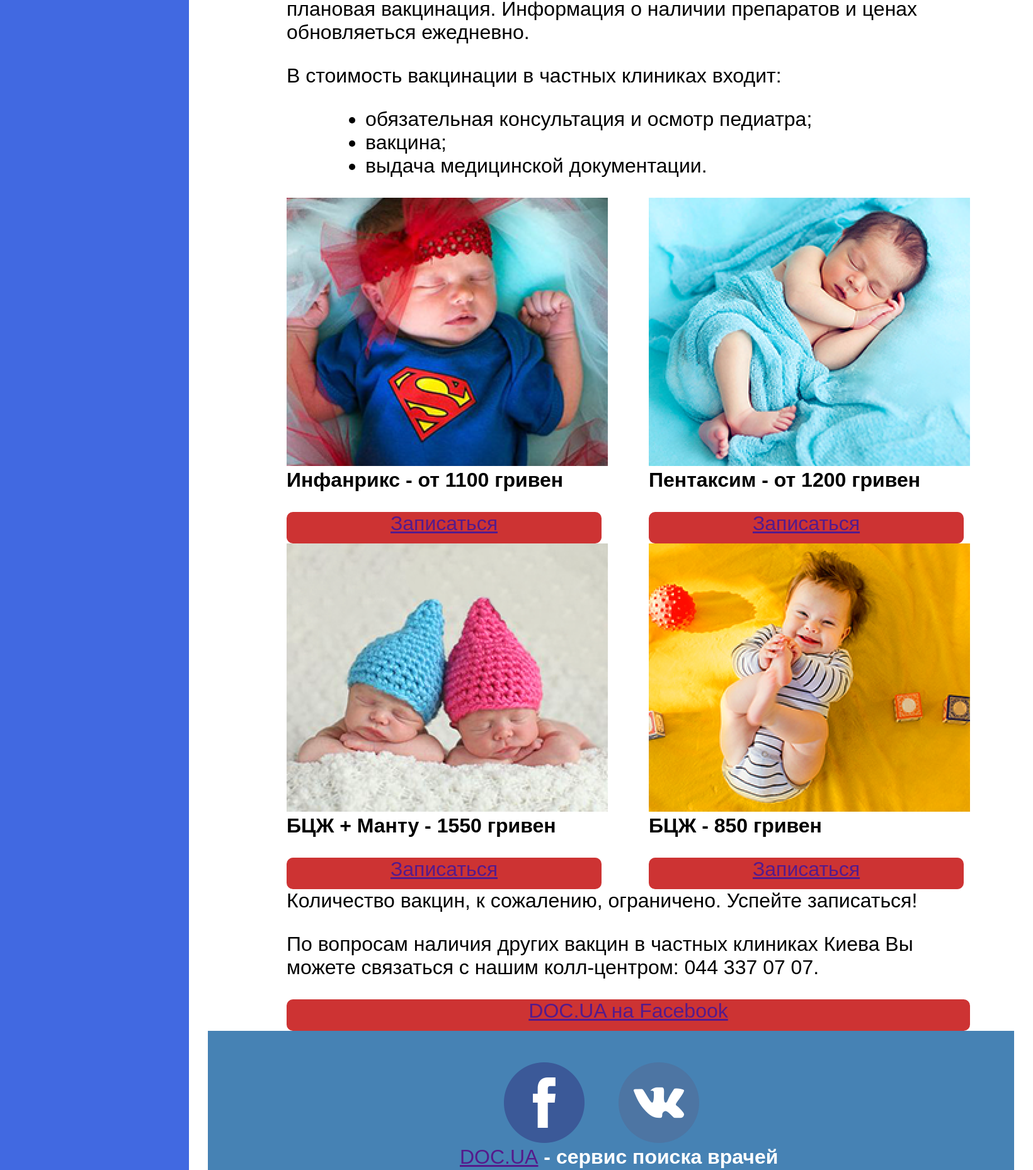
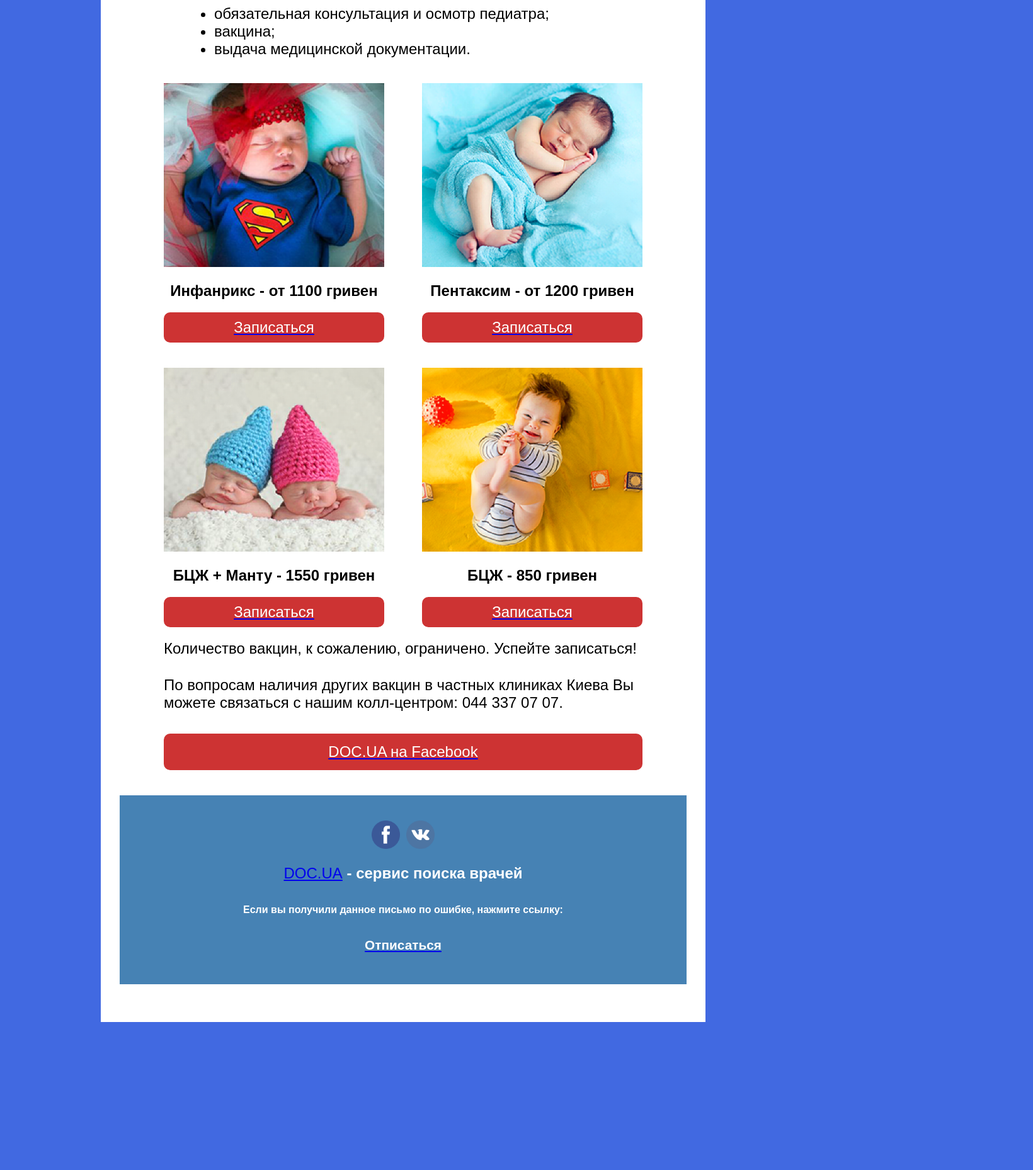
Before and after one commit to AlexandrPerun/HTML-CSS-JS, a plain HTML site: page Zadanie_1/Zadanie_1.7/index.html in a window 1280 px wide. Shown: the part 416-2274 px from the top of the page at 63% size, 1640 px wide, since content can reach past the window. After the commit the page ends 2089 px from the top, so only its background shows below. Drawn offline with Linux system fonts and the light colour scheme.

Commit message:
commit
ispravil 1.5, 1.7

```diff
--- a/Zadanie_1/Zadanie_1.5/css/style.css
+++ b/Zadanie_1/Zadanie_1.5/css/style.css
@@ -4,6 +4,7 @@
 }
 body{
 	background-color: grey;
+	overflow-x: hidden;
 }
 .header img{
 	width: 100%;
@@ -13,11 +14,11 @@ body{
 	text-align: center;
 }
 .bold{
-	font-weight: 600;
+	font-weight: 900;
 }
 .fool{
 	margin: 50px auto;
-	max-width: 800px;
+	max-width: 960px;
 	width: 100%;
 	background-color: grey;
 }
@@ -26,63 +27,90 @@ body{
 	width: 100%;
 }
 .text.wrap_top{
-	padding: 10px 100px;
+	padding: 10px 25px;
 }
 p{
-	font-size: 2em;
+	font-size: 1.5em;
 	font-family: arial;
+	padding: 5px 0;
 }
-.uzi{
+.row_2_items{
+	width: 100%;
+	height: auto;
+}
+.item.uzi{
 	float: left;
-	width: 450px;
+	width: 420px;
+	height: auto;
+	padding: 30px;
+}
+.item img{
+	width:100%;
 }
 .lol{
 	border-radius: 10px;
 	background-color: #CD3333;
-	font-color: white;
-	min-height: 50px;
-	min-width: 500px;
+	color: white;
+	height: 35px;
 }
-.zub{
-	float: left;
-	width: 450px;
-	padding-left: 150px;
+.item.zub{
+	float: right;
+	width: 420px;
+	padding: 30px;
+	height: auto;
+}
+.row_3_items{
+	width: 100%
+	height: auto;
 }
 .lol2{
 	border-radius: 10px;
 	background-color: #CD3333;
-	margin-left: 50px;
-	min-height: 50px;
-	min-width: 200px;
+	color: white;
+	width: 100%;
+	height: 35px;
 }
-.kard{
+.item2 img{
+	width: 100%;
+}
+.item2.kard{
 	float: left;
-	width: 300px;
+
+	width: 260px;
+	padding: 30px;
+	height: auto;
 }
-.nev{
+.item2.nev{
 	float: left;
-	width: 300px;
-	padding-left: 75px;
+	width: 260px;
+	padding: 30px;
+	height: auto;
 }
-.gin{
-	float: left;
-	width: 300px;
-	padding-left: 75px;
+.item2.gin{
+	float: right;
+	width: 260px;
+	padding: 30px;
+	height: auto;
 }
 .lol3{
 	border-radius: 10px;
+	width: 100%;
 	background-color: #CD3333;
-	margin-left: 0px;
-	min-height: 50px;
-	min-width: 750px;
+	color: white;
+	margin: 50px auto;
 }
 .foter{
-	width: 1899px;
-	height: 100px;
+	width: 100%
+	height: auto;
 	margin-top: 50px;
+	padding: 0 auto;
 }
-p2{
+.italic{
+	font-style: italic;
+}
+.centercenter{
 	color: snow;
 	font-family: arial;
-	padding-left: 400px;
+	text-align: center;
+	font-size: 1em;
 }
--- a/Zadanie_1/Zadanie_1.7/css/style.css
+++ b/Zadanie_1/Zadanie_1.7/css/style.css
@@ -1,111 +1,152 @@
-body
-{
-	margin-left: 300px;
-	margin-right: 300px;
-	margin-top: 0px;
-	margin-bottom: 0px;
+*{
+	margin:0;
+	padding:0;
+}
+
+
+body{
 	background-color: royalblue;
+	overflow-x: hidden;
 }
+
 .telo
 {
 	background-color: white;
-	width: 1280px;
-	height: 2500px;
-	padding-left: 30px;
-	padding-right: 30px;
-	padding-top: 0px;
-	margin-top: 50px;
+	width: 100%;
+	max-width: 960px;
+	margin:0 auto;
+	padding-bottom: 20px;
 	margin-bottom: 50px;
+}
+.header img{
+	width: 100%;
+}
+.header{
+	padding: 0 30px;
+}
+.bold{
+	font-weight: 600;
 }
 p
 {
-	padding-left: 125px;
-	padding-right: 125px;
-	font-size: 2em;
+	padding: 15px 100px;
+	font-size: 1.5em;
 	font-family: arial;
+}
+.center{
+	text-align: center;
+	padding-top: 30px;
 }
 ul
 {
-	padding-left: 250px;
-	padding-right: 125px;
-	font-size: 2em;
+	margin: 20px 180px;
+	font-size: 1.5em;
 	font-family: arial;
+}
+.row_1{
+	width: 100%;
+}
+.row_1 img{
+	width: 100%;
+}
+.row_2{
+	width: 100%;
+}
+.row_2 img{
+	width: 100%;
 }
 .inf
 {
 	float: left;
-	width: 500px;
-	padding-left: 125px;
+	margin: 20px 10px 20px 100px;
+	width: 350px;
 }
-p2
+.text
 {
-	padding-left: 0px;
-	padding-right: 0px;
-	font-size: 2em;
+	padding: 0;
+	margin: 20px 0px;
+	text-align: center;
+	font-size: 1.5em;
 	font-family: arial;
+
 }
 .lol
 {
 	border-radius: 10px;
 	background-color: #CD3333;
-	font-color: white;
-	min-height: 50px;
-	max-width: 500px;
+	color: white;
+	width: 100%;
+	text-align: center;
+}
+.botom{
+	padding: 10px;
 }
 .pan
 {
-	float: left;
-	width: 500px;
-	padding-left: 75px;
+	float: right;
+	width: 350px;
+	margin: 20px 100px 20px 10px;
 }
 .man
 {
 	float: left;
-	width: 500px;
-	padding-left: 125px;
+	margin: 20px 10px 20px 100px;
+	width: 350px;
 }
 .bcj
 {
-	float: left;
-	width: 500px;
-	padding-left: 75px;
+	float: right;
+	width: 350px;
+	margin: 20px 100px 20px 10px;
 }
-.lol3
+.lol2
 {
 	border-radius: 10px;
 	background-color: #CD3333;
-	margin-left: 125px;
-	min-height: 50px;
-	max-width: 1085px;
+	color: white;
+	margin: 20px 100px;
+	text-align: center;
 }
+
 .foter
 {
 	background-color: steelblue;
-	width: 1280px;
-	height: 350px;
+	margin: 40px 30px;
+	min-height: 300px;
 }
 .fcb
 {
-	margin-left: 470px;
-	margin-top: 50px;
+	padding-left: 400px;
+	padding-top: 40px;
+	width: 5%;
+	float: left;
 }
 .vk
 {
-	margin-left: 50px;
-	margin-top: 50px;
+	padding-right: 400px;
+	padding-top: 40px;
+	width: 5%;
+	float: right;
 }
-p3
+.center2
 {
 	color: white;
-	font-size: 2em;
-	margin-left: 400px;
+	font-size: 1.5em;
+	text-align: center;
 	font-family: arial;
+	padding-top: 110px;
 }
-p4
-{
+.center3{
 	color: white;
 	font-size: 1em;
-
-	font-family: arial;
-
+	font-weight: 600;
+	text-align: center;
+	padding-top: 20px;
 }
+.center4{
+	color: white;
+	font-size: 1.3em;
+	font-weight: 600;
+	text-align: center;
+	padding-top: 20px;
+}
--- a/Zadanie_1/Zadanie_1.7/index.html
+++ b/Zadanie_1/Zadanie_1.7/index.html
@@ -10,41 +10,47 @@
     		<div class="header">
     			<img src="images\header.png">
     		</div>
-    		<p align="center">Уважаемые родители,</p>
-            <p align="left"><a href="">DOC.UA</a> составил список клиник, в которых проводиться детская плановая вакцинация. Информация о наличии препаратов и ценах обновляеться ежедневно.</p>
-            <p align="left">В стоимость вакцинации в частных клиниках входит:</p>
+    		<p class="center">Уважаемые родители,</p>
+            <p><a href="#">DOC.UA</a> составил список клиник, в которых проводиться детская плановая вакцинация. Информация о наличии препаратов и ценах обновляеться ежедневно.</p>
+            <p>В стоимость вакцинации в частных клиниках входит:</p>
             <ul>
   				<li>обязательная консультация и осмотр педиатра;</li>
   				<li>вакцина;</li>
   				<li>выдача медицинской документации.</li>
   			</ul>
+  			<div class="row_1">
                 <div class="inf">
                     <img src="images\i1.png">
-                <p2><b>Инфанрикс - от 1100 гривен</b></p2>
-                <a href=""><div class="lol"><p align="center">Записаться</p></div></a>
+                    <p class="text"><span class="bold">Инфанрикс - от 1100 гривен</span></p>
+                    <a href="#"><div class="lol"><p class="botom">Записаться</p></div></a>
                 </div>
                 <div class="pan">
                     <img src="images\i2.png">
-                <p2><b>Пентаксим - от 1200 гривен</b></p2>
-                <a href=""><div class="lol"><p align="center">Записаться</p></div></a>
+                    <p class="text"><span class="bold">Пентаксим - от 1200 гривен</span></p>
+                    <a href="#"><div class="lol"><p class="botom">Записаться</p></div></a>
                 </div>
+            </div>
+            <div class="row_2">
                 <div class="man">
                     <img src="images\i3.png">
-                <p2><b>БЦЖ + Манту - 1550 гривен</b></p2>
-                <a href=""><div class="lol"><p align="center">Записаться</p></div></a>
+                    <p class="text"><span class="bold">БЦЖ + Манту - 1550 гривен</span></p>
+                    <a href="#"><div class="lol"><p class="botom">Записаться</p></div></a>
                 </div>
                 <div class="bcj">
                     <img src="images\i4.png">
-                <p2><b>БЦЖ - 850 гривен</b></p2>
-                <a href=""><div class="lol"><p align="center">Записаться</p></div></a>
+                    <p class="text"><span class="bold">БЦЖ - 850 гривен</span></p>
+                    <a href="#"><div class="lol"><p class="botom">Записаться</p></div></a>
                 </div>
-            <p align="left">Количество вакцин, к сожалению, ограничено. Успейте записаться!</p>
-            <p align="left">По вопросам наличия других вакцин в частных клиниках Киева Вы можете связаться с нашим колл-центром: 044 337 07 07.</p>
-            <a href=""><div class="lol3"><p align="center">DOC.UA на Facebook</p></div></a>
+            </div>
+            <p>Количество вакцин, к сожалению, ограничено. Успейте записаться!</p>
+            <p>По вопросам наличия других вакцин в частных клиниках Киева Вы можете связаться с нашим колл-центром: 044 337 07 07.</p>
+            <a href="#"><div class="lol2"><p>DOC.UA на Facebook</p></div></a>
             <div class="foter">
-            	<a href=""><img class="fcb" src="images\facebook.png"></a>
-            	<a href=""><img class="vk" src="images\vk.png"></a>
-            	<p3 aling="center"> <a href="">DOC.UA</a><b> - сервис поиска врачей</b></p3>
+            	<a href="#"><img class="fcb" src="images\facebook.png"></a>
+            	<a href="#"><img class="vk" src="images\vk.png"></a>
+            	<p class="center2"> <a href="#">DOC.UA</a><span class="bold"> - сервис поиска врачей</span></p>
+                <p class="center3">Если вы получили данное письмо по ошибке, нажмите ссылку:</p>
+                <a href="#"><p class="center4">Отписаться</p></a>
             </div>
 		</div>
 	</body>
```
Also changed, not shown: Zadanie_1/Zadanie_1.5/index.html (+27 -23 lines). Lines whose indentation alone changed are shown as unchanged.
